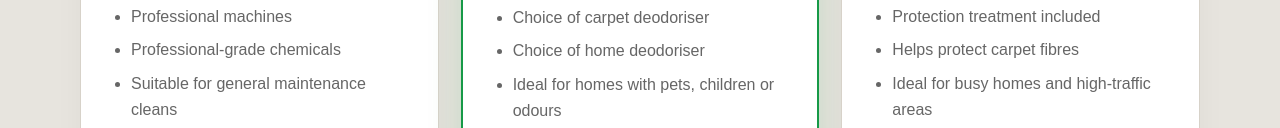
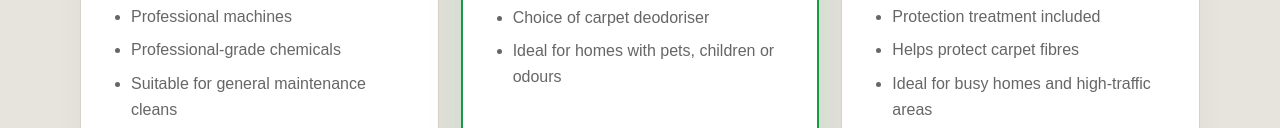
Before and after one commit to LVMClean/carpets, a plain HTML site: page index.html in a window 1280 px wide. Shown: the part 3042-3170 px from the top of the page. Drawn offline with Linux system fonts and the light colour scheme.

Commit message:
Update index.html

```diff
--- a/index.html
+++ b/index.html
@@ -1070,7 +1070,6 @@
             <ul>
               <li>Everything included in Basic</li>
               <li>Choice of carpet deodoriser</li>
-              <li>Choice of home deodoriser</li>
               <li>Ideal for homes with pets, children or odours</li>
             </ul>
 
```
